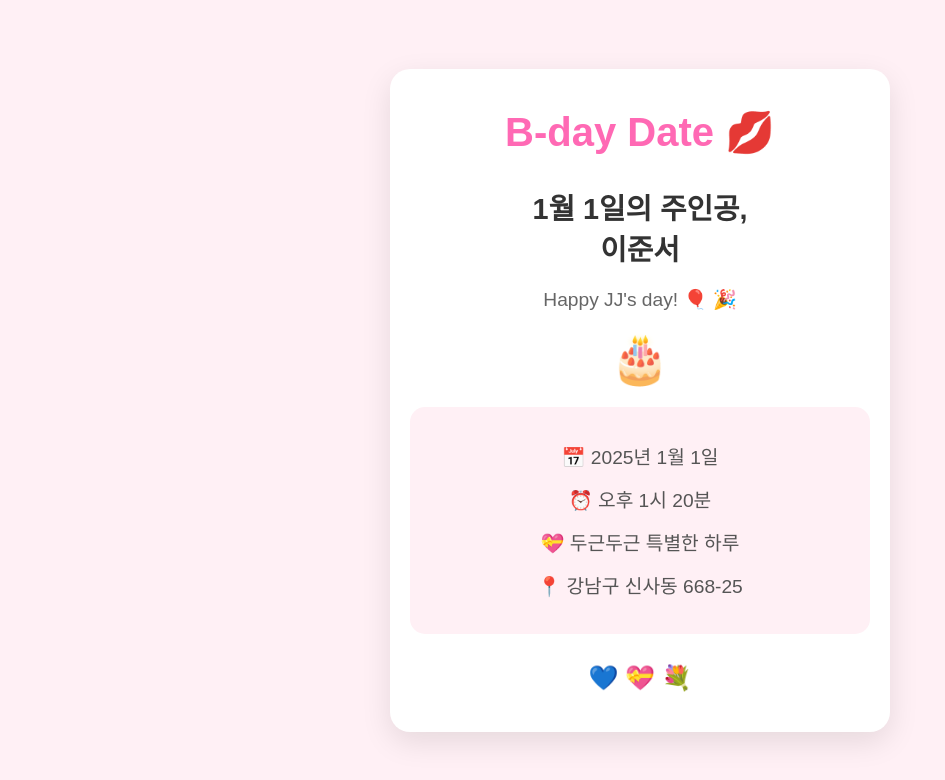
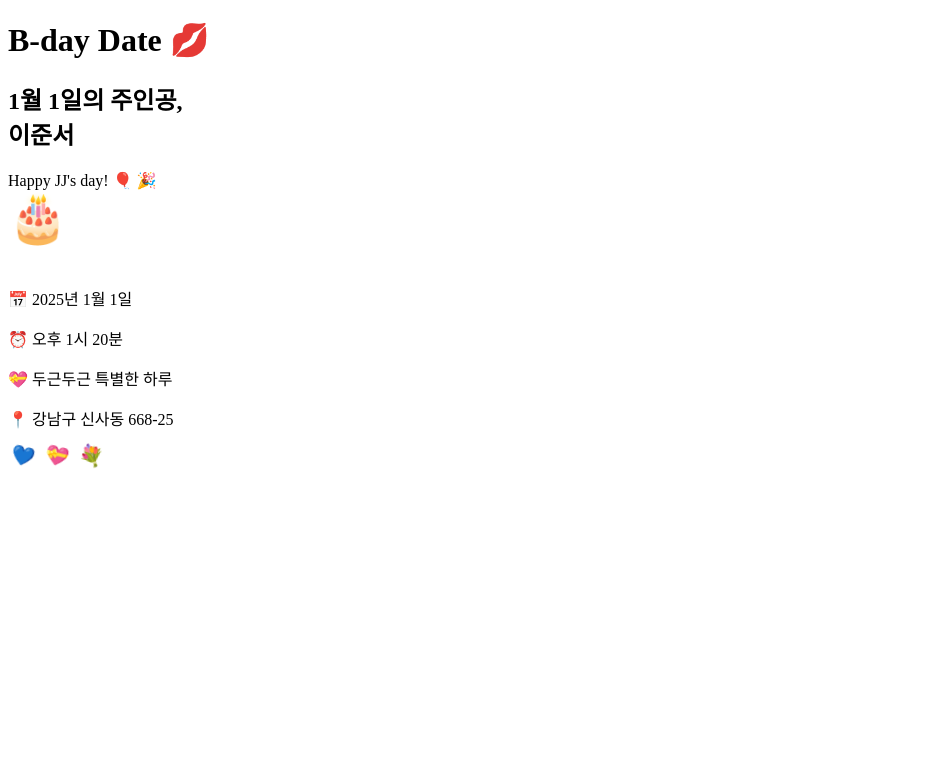
Before and after one commit to seomly/jj-s-bday-party-invitation, a plain HTML site: page index.html in a window 1280 px wide. Shown: the whole page, without its empty margins (0-945 px from the left). Drawn offline with Linux system fonts and the light colour scheme.

Commit message:
Update index.html

```diff
--- a/index.html
+++ b/index.html
@@ -5,74 +5,36 @@
     <meta name="viewport" content="width=device-width, initial-scale=1.0">
     <title>B-day Date</title>
 <style>
-        * {
-            margin: 0;
-            padding: 0;
-            box-sizing: border-box;
+    /* 기존 스타일 유지하고 아래 내용 추가 */
+    .cake {
+        font-size: 3em;
+        margin: 20px 0;
+        animation: bounce 2s ease infinite;
     }
 
-        body {
-            font-family: 'Apple SD Gothic Neo', sans-serif;
-            background-color: #fff0f5;
-            display: flex;
-            min-height: 100vh;
-            justify-content: center;
-            align-items: center;
-            padding: 20px;
+    @keyframes bounce {
+        0%, 100% { transform: translateY(0); }
+        50% { transform: translateY(-20px); }
     }
 
-        .card {
-            background: white;
-            padding: 40px 20px;
-            border-radius: 20px;
-            box-shadow: 0 10px 30px rgba(0,0,0,0.1);
-            text-align: center;
-            max-width: 500px;
-            width: 100%;
-            margin: 20px;
+    .emoji-footer span {
+        display: inline-block;
+        margin: 0 5px;
+        animation: wobble 1.5s ease infinite;
+    }
+
+    @keyframes wobble {
+        0%, 100% { transform: scale(1) rotate(0); }
+        50% { transform: scale(1.2) rotate(15deg); }
     }
 
     h1 {
-            color: #ff69b4;
-            margin-bottom: 30px;
-            font-size: 2.5em;
-            font-weight: 700;
+        animation: fadeIn 1s ease-in;
     }
 
-        h2 {
-            color: #333;
-            margin: 15px 0;
-            font-size: 1.8em;
-            word-break: keep-all;
-        }
-
-        .sub-title {
-            color: #666;
-            font-size: 1.2em;
-            margin: 20px 0;
-        }
-
-        .details {
-            background: #fff0f5;
-            padding: 20px;
-            border-radius: 15px;
-            margin: 20px 0;
-        }
-
-        .details p {
-            margin: 15px 0;
-            font-size: 1.2em;
-            color: #555;
-        }
-
-        .cake {
-            font-size: 3em;
-            margin: 20px 0;
-        }
-
-        .emoji-footer {
-            margin-top: 30px;
-            font-size: 1.5em;
+    @keyframes fadeIn {
+        from { opacity: 0; transform: translateY(-20px); }
+        to { opacity: 1; transform: translateY(0); }
     }
 </style>
 </head>
```
Lines whose indentation alone changed are shown as unchanged.
